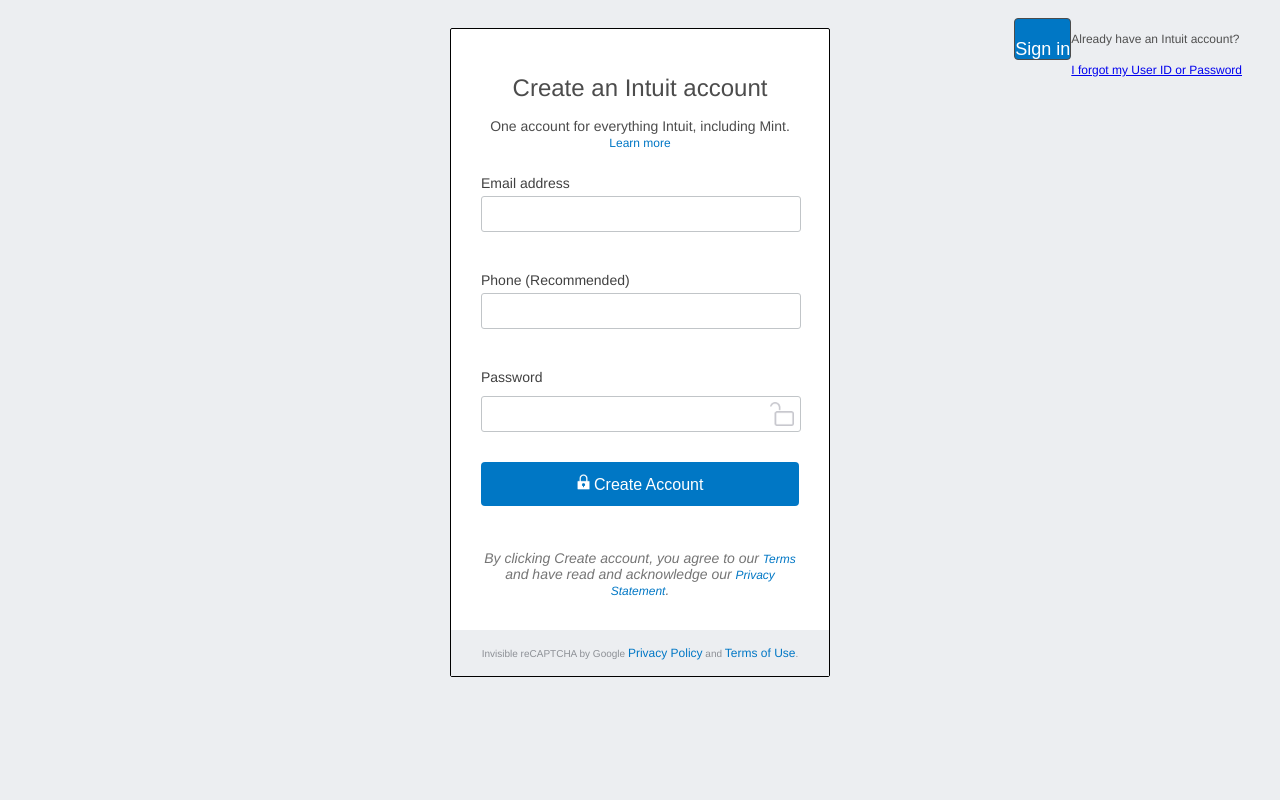
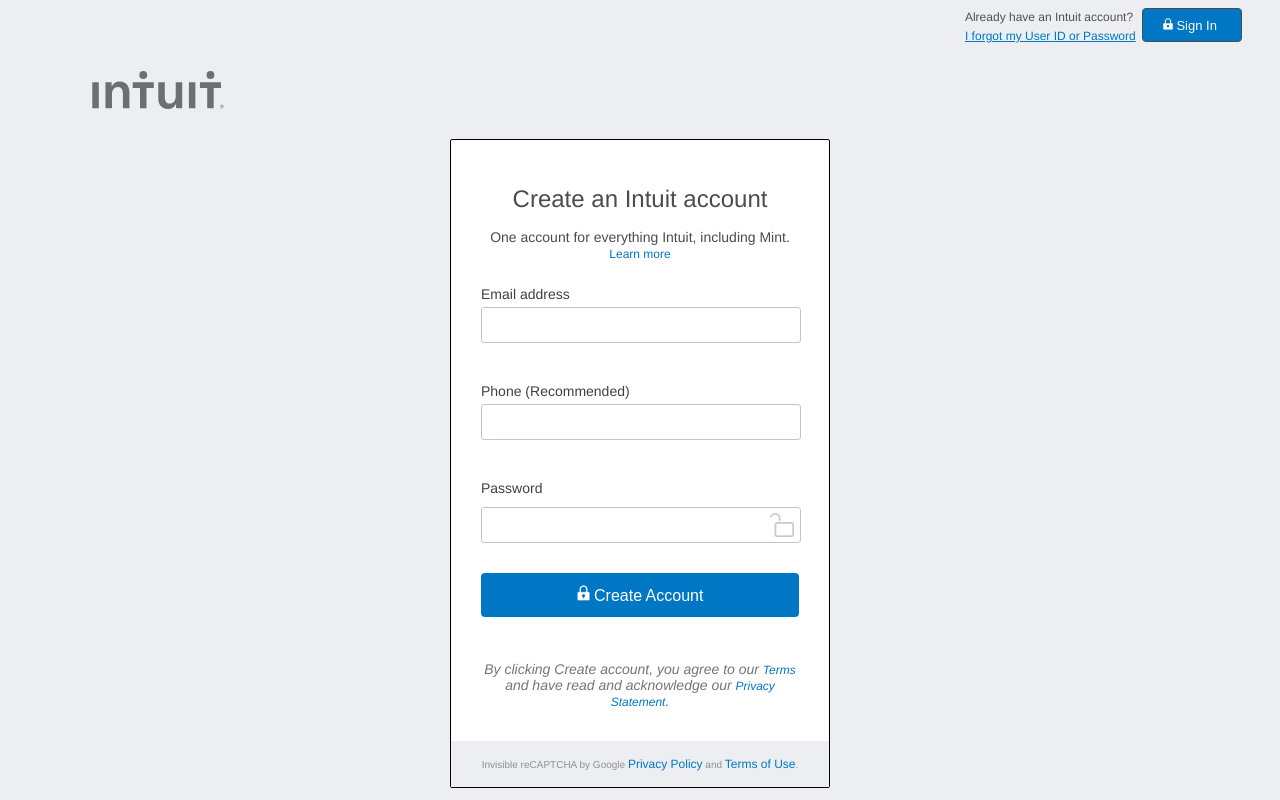
Before and after one commit to srueda27/mint-login-clone, a plain HTML site: page index.html in a window 1280 px wide. Drawn offline with Linux system fonts and the light colour scheme.

Commit message:
top-header styles

```diff
--- a/css/style.css
+++ b/css/style.css
@@ -6,14 +6,16 @@
 /* HEADER */
 
 .signin-header {
-  display: block;
-  padding: 10px 30px;
+  display: grid;
+  grid-template-columns: 92% 8%;
+  padding: 0 30px;
   margin: 0;
 }
 
 .signin-header div,
-.signin-header button{
-  float: right;
+.signin-header button {
+  justify-self: end;
+  padding-right: 10px;
 }
 
 .signin-header a,
@@ -21,23 +23,36 @@
   font-weight: 400;
   font-size: 12px;
   line-height: 1.5;
+  margin: 0;
 }
 
 .signin-header p {
   color: #505050;
 }
 
+.signin-header a {
+  color: #0077C5;
+}
+
 .btn-signin {
-  height: 32px;
-  padding: 20px 0;
+  width: 100px;
+  font-size: 13px;
+  height: 34px;
   background: #0077C5;
   border-radius: 4px;
   border: 1px solid #4c4c4c;
   color: white;
   cursor: pointer;
-  font-size: 1.125em;
   font-weight: normal;
+  padding-top: ;
 }
+
+.main-logo {
+  width: 300px;
+  height: 90px;
+}
+
+
 
 /* FORM */
 
@@ -159,6 +174,14 @@
   height: 16px;
 }
 
+.submit-signin {
+  /* background-image: url(/images/lock.png); */
+  background-repeat: no-repeat;
+  background-position: left;
+  background-origin: content-box;
+  height: 12px;
+}
+
 .password-lock {
   background-image: url(/images/password-lock.png);
   background-repeat: no-repeat;
--- a/index.html
+++ b/index.html
@@ -13,14 +13,17 @@
   <header>
     <div class="signin-header">
       <div>
-          <p>Already have an Intuit account?</p>
-          <a href="#">I forgot my User ID or Password</a>
-        </div>
-        <button class="btn btn-signin">Sign in</button>
+        <p>Already have an Intuit account?</p>
+        <a href="#">I forgot my User ID or Password</a>
+      </div>
+      <button class="btn btn-signin"><img class="submit-signin" src="images/lock.png"><span> Sign In</span></button>
     </div>
-    <div class="form-header"></div>
+
   </header>
   <main>
+    <div class="form-header">
+      <img class="main-logo" src="/images/intuit_grey.svg" alt="">
+    </div>
     <div class="main-form">
       <h1 class="title-form">Create an Intuit account</h1>
       <div class="subtitle-form">
```
Also changed, not shown: images/intuit_grey.svg (added).
